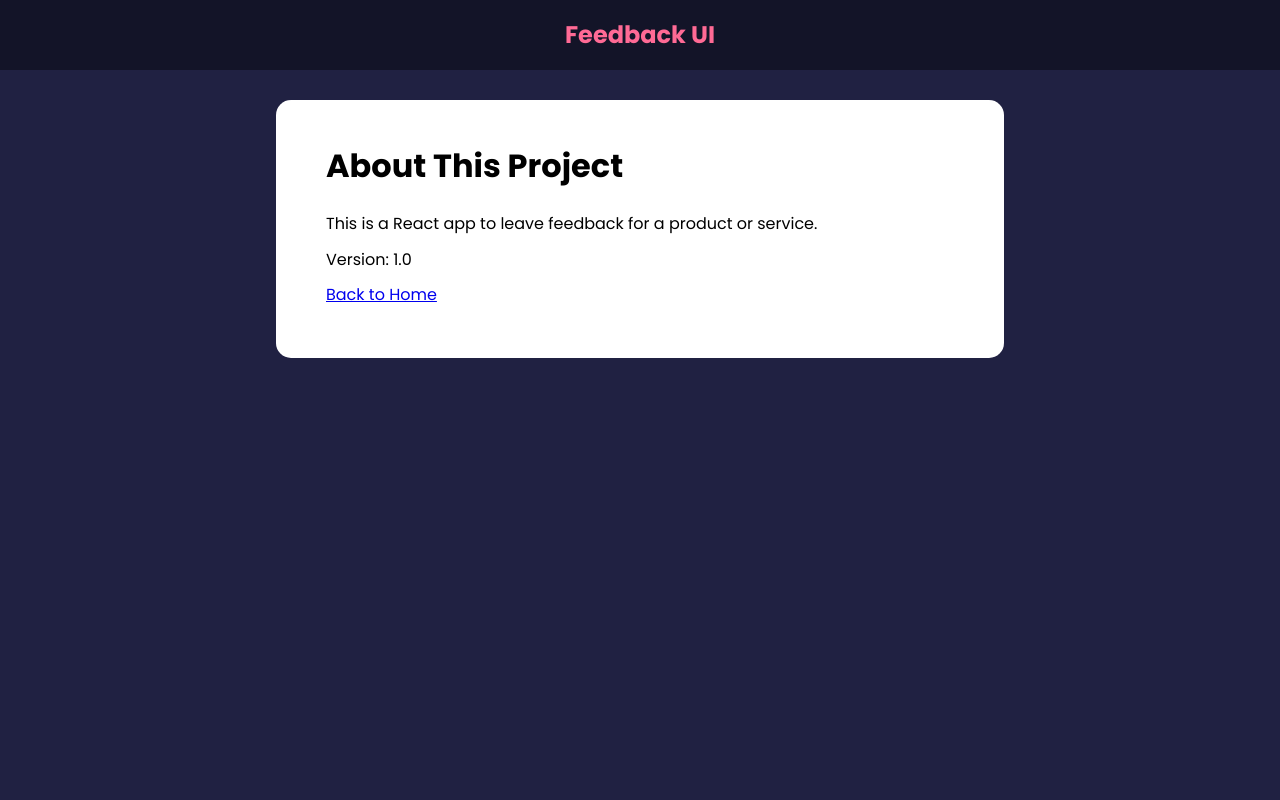
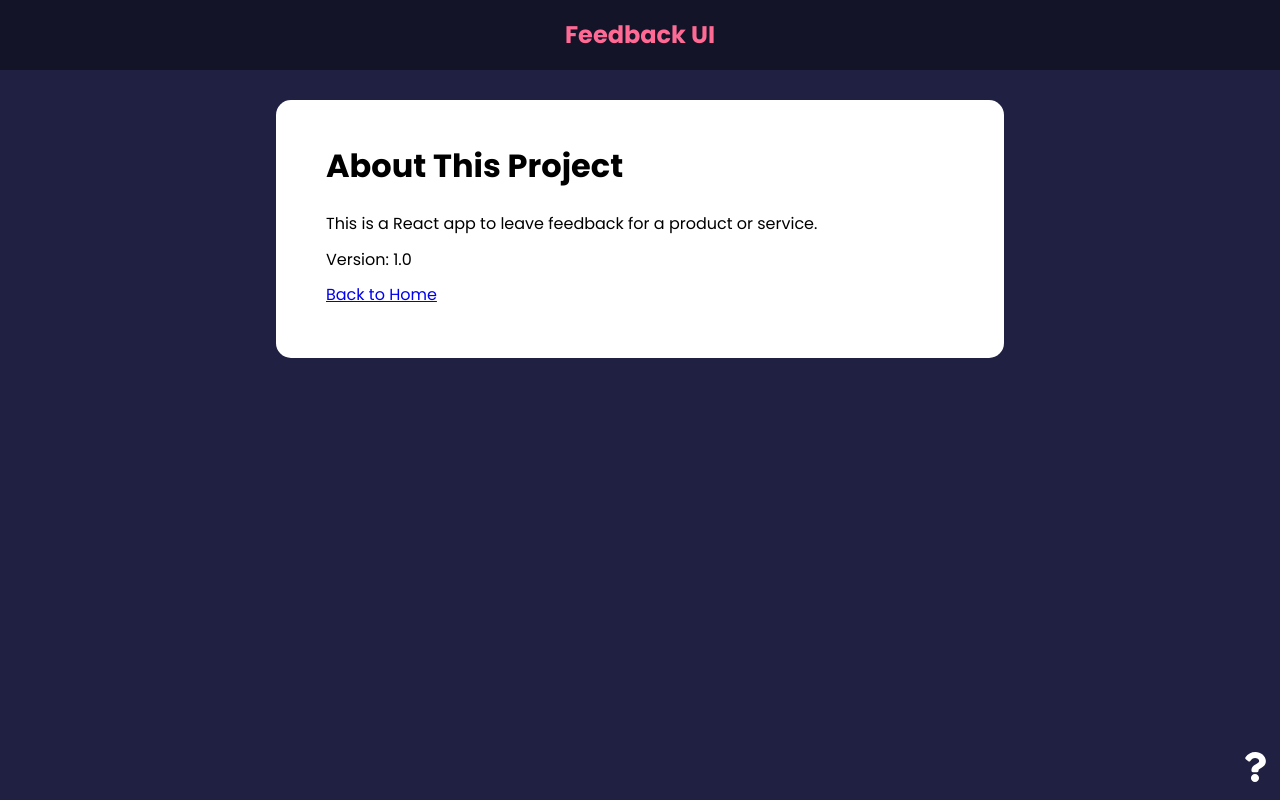
Before and after one commit to NayNayRen/feedback-app, a React (Create React App) app: page /about in a window 1280 px wide. Built offline with nearby package versions, Linux system fonts and the light colour scheme.

Commit message:
about link component added and Link imported and used

```diff
--- a/src/App.js
+++ b/src/App.js
@@ -7,6 +7,7 @@
 import FeedbackStats from './components/FeedbackStats';
 import FeedbackForm from './components/FeedbackForm';
 import AboutPage from './pages/AboutPage';
+import AboutIconLink from './components/AboutIconLink';
 
 function App() {
   // feedback list as global/app level state, passed as a prop to FeedbackList
@@ -47,6 +48,7 @@
           ></Route>
           <Route path="/about" element={<AboutPage />} />
         </Routes>
+        <AboutIconLink />
       </div>
     </Router>
   );
--- /dev/null
+++ b/src/components/AboutIconLink.jsx
@@ -0,0 +1,20 @@
+import { FaQuestion } from 'react-icons/fa';
+import { Link } from 'react-router-dom';
+
+function AboutIconLink() {
+  return (
+    <div className="about-link">
+      <Link to="/about">
+        <FaQuestion size={30} />
+      </Link>
+    </div>
+  );
+}
+
+export default AboutIconLink;
+
+// imported font awesome question mark icon
+// passed it a prop with the size of 30px
+// don't use a normal a tag for redirection, it only reloads the page, you should have load a new page immediately from the client side
+// a tags are ok if you're linking to an off site page, i.e. another website
+// internal redirections should use Link instead of a tag, and to instead of href
--- a/src/index.css
+++ b/src/index.css
@@ -15,10 +15,13 @@
 .about-link {
   -ms-flex-pack: end;
   -webkit-box-pack: end;
+  bottom: 10px;
   display: -ms-flexbox;
   display: -webkit-box;
   display: flex;
   justify-content: flex-end;
+  position: absolute;
+  right: 10px;
 }
 
 /* FIX: Remove position: absolute to keep about icon at the bottom of the
--- a/src/pages/AboutPage.jsx
+++ b/src/pages/AboutPage.jsx
@@ -1,4 +1,5 @@
 import Card from '../components/shared/Card';
+import { Link } from 'react-router-dom';
 
 function AboutPage() {
   return (
@@ -8,7 +9,7 @@
         <p>This is a React app to leave feedback for a product or service.</p>
         <p>Version: 1.0</p>
         <p>
-          <a href="/">Back to Home</a>
+          <Link to="/">Back to Home</Link>
         </p>
       </div>
     </Card>
```
